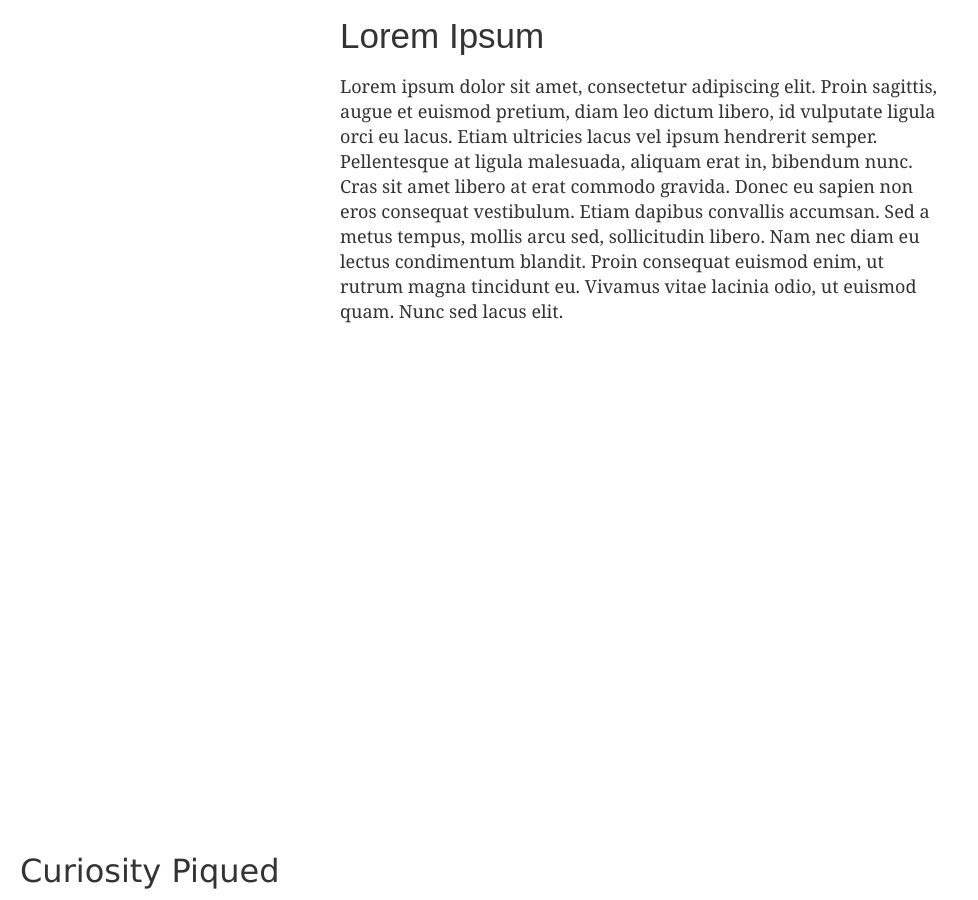
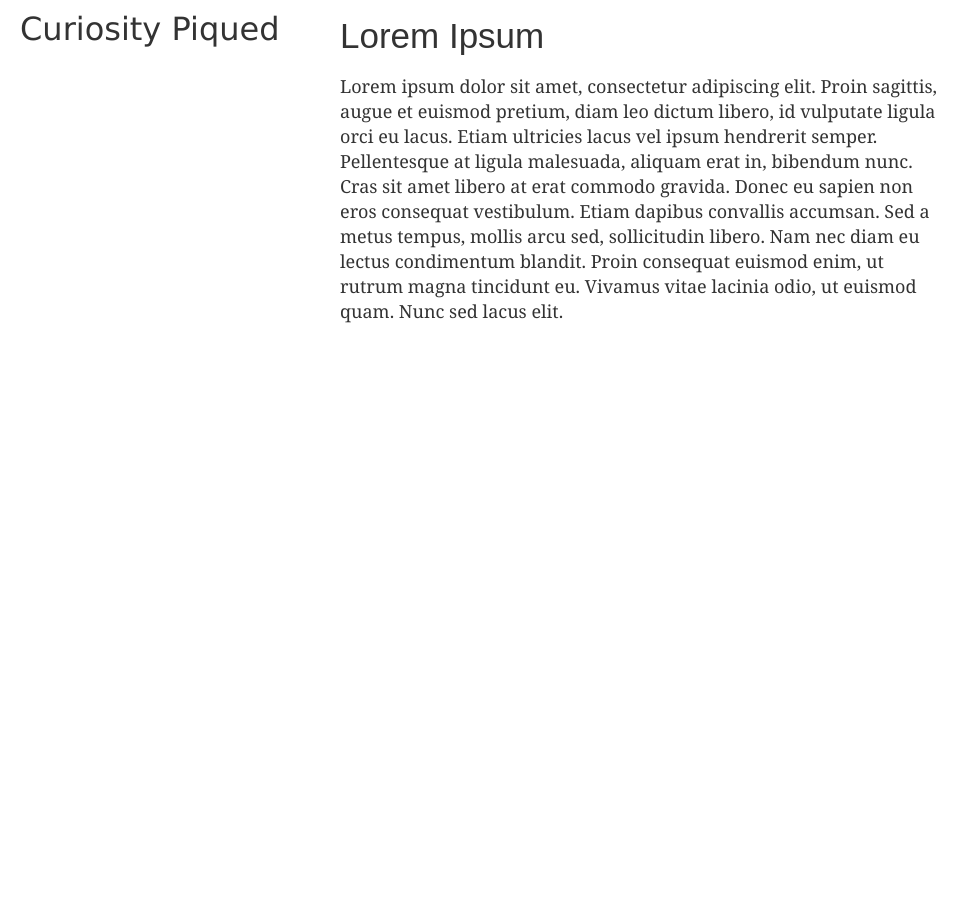
Before and after one commit to ryanfisher/curiositypiqued, a Jekyll site: the page built from index.html, in a window 1280 px wide. Shown: the whole page, without its empty margins (0-978 px from the left). Built offline with Jekyll 4.4.1, drawn with Linux system fonts in a browser that asks for light colours; some web fonts are replaced.

Commit message:
Move headline to top corner

```diff
--- a/css/curiositypiqued.css
+++ b/css/curiositypiqued.css
@@ -14,8 +14,14 @@ h1 {
 .index h1 {
   position: fixed;
   left: 20px;
-  bottom: 10px;
+  top: 10px;
   margin: 0;
+}
+
+.index .my-info {
+  position: fixed;
+  left: 20px;
+  top: 30px;
 }
 
 .container {
```
